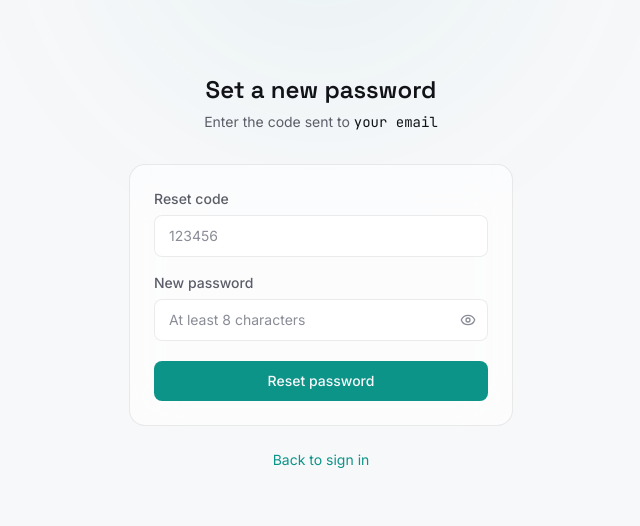
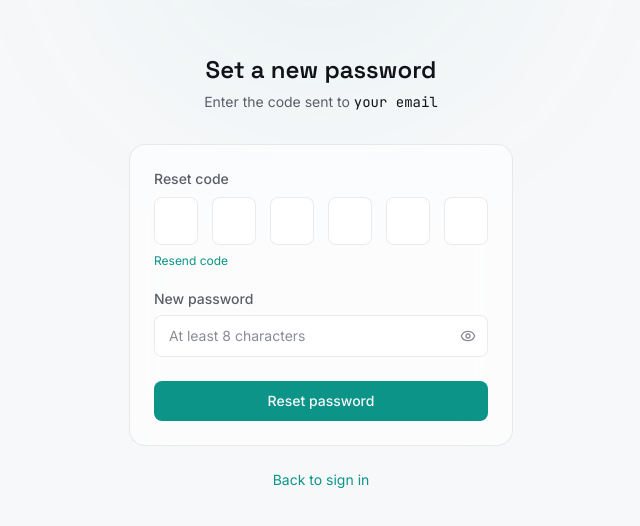
Before and after one commit to KeshavKandoi/AI-AUTOMATION, a React (Vite) app in the folder ai-coo-frontend/: page /reset-password in a window 1280 px wide. Shown: the part 128-654 px from the top of the page, without its empty margins (319-959 px from the left). Built offline with nearby package versions, Linux system fonts and the light colour scheme; no server answers.

Commit message:
feat: enhance reset password UI with digit input fields and resend functionality

```diff
--- a/ai-coo-frontend/src/pages/auth/ResetPassword.tsx
+++ b/ai-coo-frontend/src/pages/auth/ResetPassword.tsx
@@ -1,7 +1,7 @@
-import { useState } from 'react'
+import { useState, useRef, useEffect } from 'react'
 import { Link, useLocation, useNavigate } from 'react-router-dom'
 import { motion } from 'framer-motion'
-import { useForm } from 'react-hook-form'
+import { useForm, Controller } from 'react-hook-form'
 import { zodResolver } from '@hookform/resolvers/zod'
 import { z } from 'zod'
 import { Input } from '@/components/ui/Input'
@@ -22,12 +22,60 @@ export default function ResetPassword() {
   const [serverError, setServerError] = useState<string | null>(null)
   const [success, setSuccess] = useState(false)
   const [loading, setLoading] = useState(false)
+  const [cooldown, setCooldown] = useState(0)
+  const [resendError, setResendError] = useState<string | null>(null)
+  const [digits, setDigits] = useState<string[]>(Array(6).fill(''))
+  const inputsRef = useRef<(HTMLInputElement | null)[]>([])
 
   const {
+    handleSubmit,
+    control,
     register,
-    handleSubmit,
+    setValue,
     formState: { errors },
-  } = useForm<ResetForm>({ resolver: zodResolver(schema) })
+  } = useForm<ResetForm>({ resolver: zodResolver(schema), defaultValues: { otp: '' } })
+
+  useEffect(() => {
+    if (cooldown <= 0) return
+    const t = setInterval(() => setCooldown((c) => c - 1), 1000)
+    return () => clearInterval(t)
+  }, [cooldown])
+
+  const handleDigitChange = (index: number, value: string) => {
+    if (!/^[0-9]?$/.test(value)) return
+    const next = [...digits]
+    next[index] = value
+    setDigits(next)
+    setValue('otp', next.join(''), { shouldValidate: true })
+    if (value && index < 5) inputsRef.current[index + 1]?.focus()
+  }
+
+  const handleKeyDown = (index: number, e: React.KeyboardEvent<HTMLInputElement>) => {
+    if (e.key === 'Backspace' && !digits[index] && index > 0) {
+      inputsRef.current[index - 1]?.focus()
+    }
+  }
+
+  const handlePaste = (e: React.ClipboardEvent) => {
+    const pasted = e.clipboardData.getData('text').replace(/\D/g, '').slice(0, 6)
+    if (!pasted) return
+    e.preventDefault()
+    const next = pasted.padEnd(6, ' ').split('').map((c) => (c === ' ' ? '' : c))
+    setDigits(next)
+    setValue('otp', next.join(''), { shouldValidate: true })
+    inputsRef.current[Math.min(pasted.length, 5)]?.focus()
+  }
+
+  const handleResend = async () => {
+    if (cooldown > 0) return
+    setResendError(null)
+    try {
+      await authApi.resendResetOtp(email)
+      setCooldown(30)
+    } catch (err: any) {
+      setResendError(err?.response?.data?.detail ?? 'Could not resend the code.')
+    }
+  }
 
   const onSubmit = async (data: ResetForm) => {
     setServerError(null)
@@ -72,7 +120,7 @@ export default function ResetPassword() {
         ) : (
           <form
             onSubmit={handleSubmit(onSubmit)}
-            className="rounded-2xl border border-[var(--color-border)] bg-[var(--color-surface)]/60 backdrop-blur-xl p-6 flex flex-col gap-4"
+            className="rounded-2xl border border-[var(--color-border)] bg-[var(--color-surface)]/60 backdrop-blur-xl p-6 flex flex-col gap-5"
           >
             {serverError && (
               <div className="rounded-lg bg-[var(--color-alert-dim)] border border-[var(--color-alert)]/30 px-3 py-2 text-xs text-[var(--color-alert)]">
@@ -80,13 +128,39 @@ export default function ResetPassword() {
               </div>
             )}
 
-            <Input
-              label="Reset code"
-              placeholder="123456"
-              maxLength={6}
-              error={errors.otp?.message}
-              {...register('otp')}
-            />
+            <div className="flex flex-col gap-2">
+              <label className="text-sm font-medium text-[var(--color-text-muted)]">Reset code</label>
+              <div className="flex justify-between gap-2" onPaste={handlePaste}>
+                {digits.map((digit, i) => (
+                  <input
+                    key={i}
+                    ref={(el) => { inputsRef.current[i] = el }}
+                    value={digit}
+                    onChange={(e) => handleDigitChange(i, e.target.value)}
+                    onKeyDown={(e) => handleKeyDown(i, e)}
+                    maxLength={1}
+                    inputMode="numeric"
+                    className="w-11 h-12 text-center rounded-lg border border-[var(--color-border)] bg-[var(--color-surface)] text-lg font-mono text-[var(--color-text-primary)] focus:outline-none focus:border-[var(--color-signal)] focus:ring-1 focus:ring-[var(--color-signal)] transition-colors"
+                  />
+                ))}
+              </div>
+              <Controller name="otp" control={control} render={() => <></>} />
+              {errors.otp && (
+                <p className="text-xs text-[var(--color-alert)]">{errors.otp.message}</p>
+              )}
+              <button
+                type="button"
+                onClick={handleResend}
+                disabled={cooldown > 0}
+                className="self-start text-xs text-[var(--color-signal)] hover:brightness-110 transition-all disabled:text-[var(--color-text-faint)] disabled:cursor-not-allowed"
+              >
+                {cooldown > 0 ? `Resend code in ${cooldown}s` : 'Resend code'}
+              </button>
+              {resendError && (
+                <p className="text-xs text-[var(--color-alert)]">{resendError}</p>
+              )}
+            </div>
+
             <Input
               label="New password"
               type="password"
```
